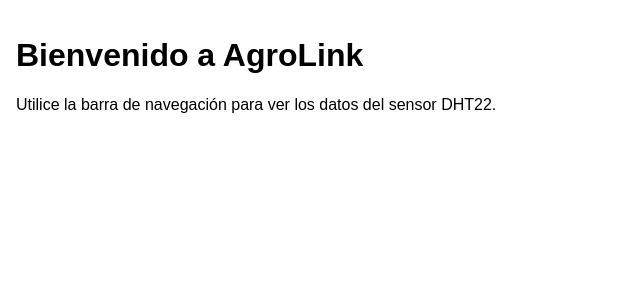
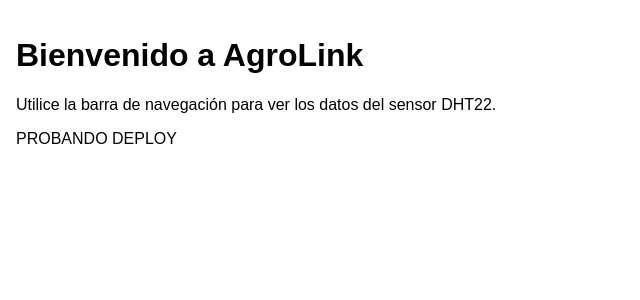
Before and after one commit to SKing25/Agrolink, a Flask app: page / in a window 1280 px wide. Shown: the part 57-357 px from the top of the page, without its empty margins (0-640 px from the left). Run offline with Flask 3, Linux system fonts and the light colour scheme.

Commit message:
Probando deploy

```diff
--- a/templates/index.html
+++ b/templates/index.html
@@ -46,6 +46,7 @@
     <div class="container">
         <h1>Bienvenido a AgroLink</h1>
         <p>Utilice la barra de navegación para ver los datos del sensor DHT22.</p>
+        <p>PROBANDO DEPLOY</p>
     </div>
 </body>
 </html>
```
